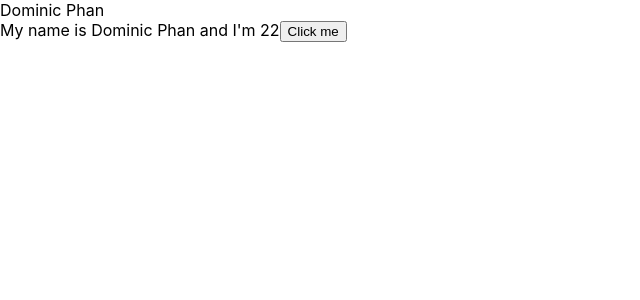
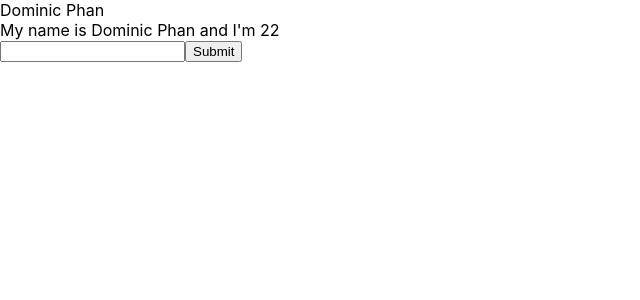
Before and after one commit to phangkhandev/demo-react, a React (Create React App) app: page / in a window 1280 px wide. Shown: the top 300 px of the page, without its empty margins (0-640 px from the left). Built offline with nearby package versions, Linux system fonts and the light colour scheme.

Commit message:
setState

```diff
--- a/src/components/MyComponent.js
+++ b/src/components/MyComponent.js
@@ -1,7 +1,3 @@
-// có 2 cách định nghĩa component
-// 1. class component
-// 2. func component
-
 import React from "react";
 
 class MyComponent extends React.Component {
@@ -20,13 +16,29 @@
         })
     }
 
+    handleOnChang = (event) => {
+        this.setState({
+            name: event.target.value
+        })
+    }
+
+    handleOnSubmit = (event) => {
+        event.preventDefault();
+        console.log(this.state)
+    }
 
     render() {
         return (
 
             <div>
                 My name is {this.state.name} and I'm {this.state.age}
-                <button onClick={(event) => { this.handleClick(event) }}>Click me</button>
+                <form onSubmit={(event) => this.handleOnSubmit(event)}>
+                    <input
+                        type="text"
+                        onChange={(event) => this.handleOnChang(event)}
+                    />
+                    <button>Submit</button>
+                </form>
             </div>
 
         );
```
